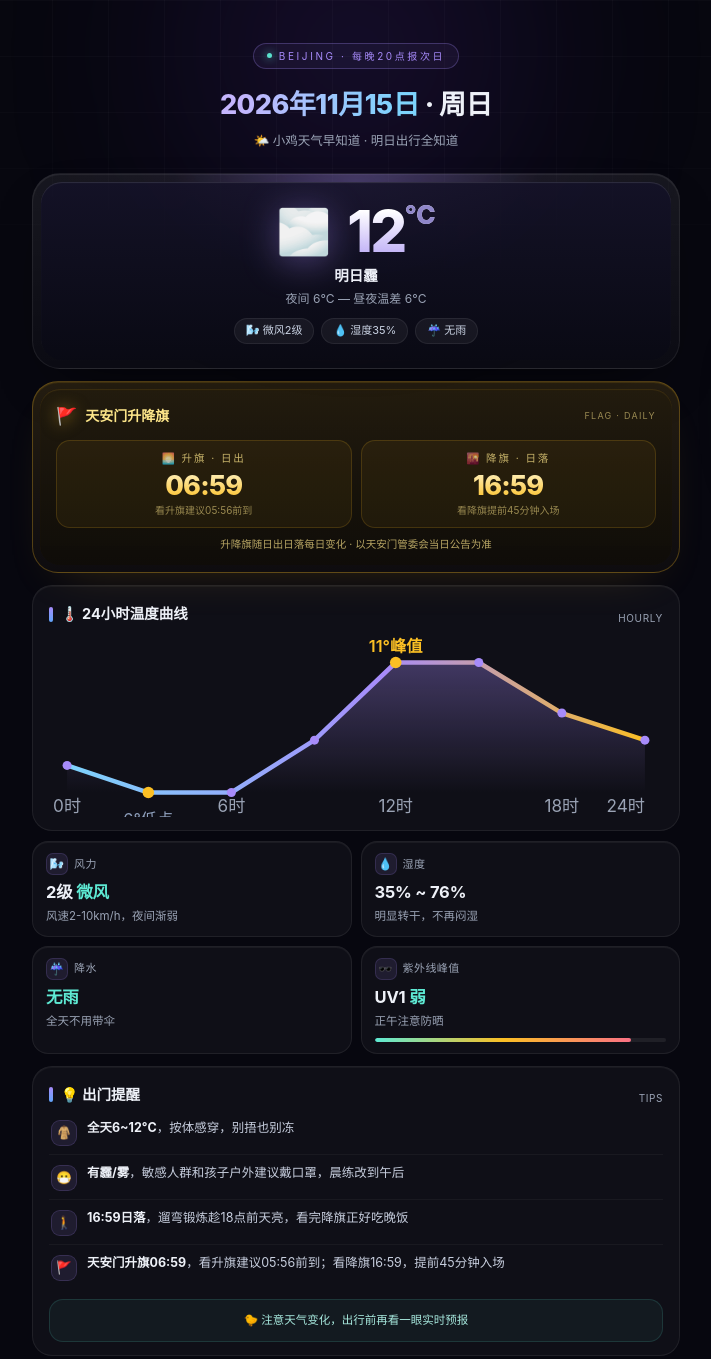
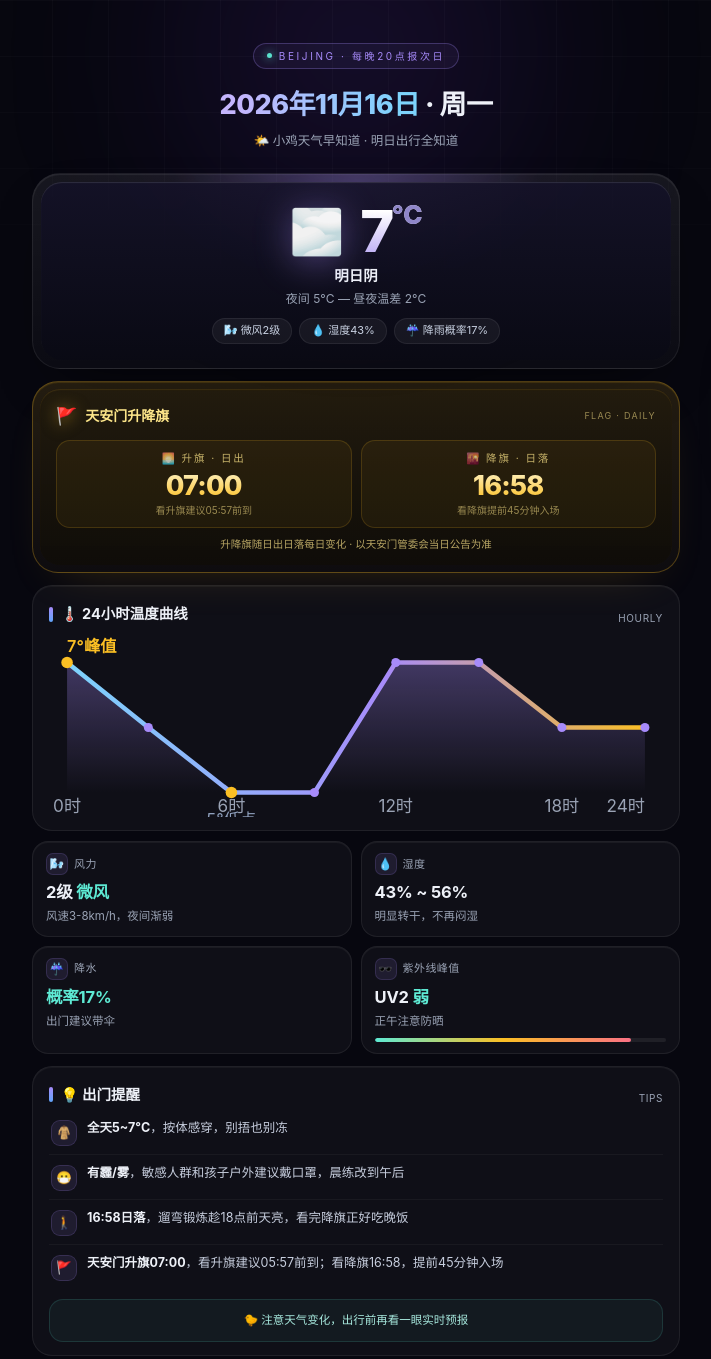
Before and after one commit to hongkongdxk123-jpg/hongkongdxk123-jpg.github.io, a plain HTML site: page weather/index.html in a window 1280 px wide. Shown: the top 1359 px of the page, without its empty margins (284-995 px from the left). Drawn offline with Linux system fonts and the light colour scheme.

Commit message:
weather 2026-11-16 (script)

```diff
--- a/weather/index.html
+++ b/weather/index.html
@@ -3,7 +3,7 @@
 <head>
 <meta charset="UTF-8">
 <meta name="viewport" content="width=device-width, initial-scale=1.0">
-<title>小鸡天气早知道 · 2026年11月15日</title>
+<title>小鸡天气早知道 · 2026年11月16日</title>
 <style>
 *{margin:0;padding:0;box-sizing:border-box}
 :root{
@@ -102,7 +102,7 @@ footer .lnk{color:#7c86a0;text-decoration:none}
 
 <header>
 <div class="eyebrow"><span class="dot"></span>BEIJING · 每晚20点报次日</div>
-<h1><span class="date">2026年11月15日</span> · 周日</h1>
+<h1><span class="date">2026年11月16日</span> · 周一</h1>
 <div class="subline">🌤️ 小鸡天气早知道 · 明日出行全知道</div>
 </header>
 
@@ -111,12 +111,12 @@ footer .lnk{color:#7c86a0;text-decoration:none}
 <div class="hero-inner">
 <div class="hero-row">
 <div class="hero-icon">🌫️</div>
-<div class="hero-temp">12<span class="deg">°C</span></div>
+<div class="hero-temp">7<span class="deg">°C</span></div>
 </div>
-<div class="hero-desc">明日霾</div>
-<div class="hero-range">夜间 6°C — 昼夜温差 6°C</div>
+<div class="hero-desc">明日阴</div>
+<div class="hero-range">夜间 5°C — 昼夜温差 2°C</div>
 <div class="hero-tags">
-<span class="tag">🌬️ 微风2级</span><span class="tag">💧 湿度35%</span><span class="tag">☔ 无雨</span>
+<span class="tag">🌬️ 微风2级</span><span class="tag">💧 湿度43%</span><span class="tag">☔ 降雨概率17%</span>
 </div>
 </div>
 </div>
@@ -127,8 +127,8 @@ footer .lnk{color:#7c86a0;text-decoration:none}
 <div class="flag-note">FLAG · DAILY</div>
 </div>
 <div class="flag-times">
-<div class="flag-t"><div class="lab">🌅 升旗 · 日出</div><div class="t">06:59</div><div class="s">看升旗建议05:56前到</div></div>
-<div class="flag-t"><div class="lab">🌇 降旗 · 日落</div><div class="t">16:59</div><div class="s">看降旗提前45分钟入场</div></div>
+<div class="flag-t"><div class="lab">🌅 升旗 · 日出</div><div class="t">07:00</div><div class="s">看升旗建议05:57前到</div></div>
+<div class="flag-t"><div class="lab">🌇 降旗 · 日落</div><div class="t">16:58</div><div class="s">看降旗提前45分钟入场</div></div>
 </div>
 <div class="flag-tip">升降旗随日出日落每日变化 · 以天安门管委会当日公告为准</div>
 </div></div>
@@ -144,34 +144,34 @@ footer .lnk{color:#7c86a0;text-decoration:none}
 <linearGradient id="tg" x1="0" y1="0" x2="0" y2="1"><stop offset="0%" stop-color="#a78bfa" stop-opacity=".33"/><stop offset="100%" stop-color="#a78bfa" stop-opacity="0"/></linearGradient>
 <linearGradient id="lg" x1="0" y1="0" x2="1" y2="0"><stop offset="0%" stop-color="#7dd3fc"/><stop offset="55%" stop-color="#a78bfa"/><stop offset="100%" stop-color="#fbbf24"/></linearGradient>
 </defs>
-<path d="M10,75 L55,90 L101,90 L147,61 L192,18 L238,18 L284,46 L330,61 L330,90 L10,90 Z" fill="url(#tg)"/>
-<polyline points="10,75 55,90 101,90 147,61 192,18 238,18 284,46 330,61" fill="none" stroke="url(#lg)" stroke-width="2.5" stroke-linecap="round" stroke-linejoin="round"/>
-<circle cx="10" cy="75" r="2.5" fill="#a78bfa"/><circle cx="55" cy="90" r="3.2" fill="#fbbf24"/><circle cx="101" cy="90" r="2.5" fill="#a78bfa"/><circle cx="147" cy="61" r="2.5" fill="#a78bfa"/><circle cx="192" cy="18" r="3.2" fill="#fbbf24"/><circle cx="238" cy="18" r="2.5" fill="#a78bfa"/><circle cx="284" cy="46" r="2.5" fill="#a78bfa"/><circle cx="330" cy="61" r="2.5" fill="#a78bfa"/>
+<path d="M10,18 L55,54 L101,90 L147,90 L192,18 L238,18 L284,54 L330,54 L330,90 L10,90 Z" fill="url(#tg)"/>
+<polyline points="10,18 55,54 101,90 147,90 192,18 238,18 284,54 330,54" fill="none" stroke="url(#lg)" stroke-width="2.5" stroke-linecap="round" stroke-linejoin="round"/>
+<circle cx="10" cy="18" r="3.2" fill="#fbbf24"/><circle cx="55" cy="54" r="2.5" fill="#a78bfa"/><circle cx="101" cy="90" r="3.2" fill="#fbbf24"/><circle cx="147" cy="90" r="2.5" fill="#a78bfa"/><circle cx="192" cy="18" r="2.5" fill="#a78bfa"/><circle cx="238" cy="18" r="2.5" fill="#a78bfa"/><circle cx="284" cy="54" r="2.5" fill="#a78bfa"/><circle cx="330" cy="54" r="2.5" fill="#a78bfa"/>
 <text class="tick" x="10" y="101" text-anchor="middle">0时</text>
 <text class="tick" x="101" y="101" text-anchor="middle">6时</text>
 <text class="tick" x="192" y="101" text-anchor="middle">12时</text>
 <text class="tick" x="284" y="101" text-anchor="middle">18时</text>
 <text class="tick" x="330" y="101" text-anchor="end">24时</text>
-<text x="192" y="12" text-anchor="middle" font-size="9" fill="#fbbf24" font-weight="600">11°峰值</text>
-<text x="55" y="108" text-anchor="middle" font-size="9" fill="#8fa0bd">6°低点</text>
+<text x="10" y="12" text-anchor="start" font-size="9" fill="#fbbf24" font-weight="600">7°峰值</text>
+<text x="101" y="108" text-anchor="middle" font-size="9" fill="#8fa0bd">5°低点</text>
 </svg>
 </div>
 </section>
 
 <div class="grid">
-<div class="cell"><div class="k"><span class="ic">🌬️</span>风力</div><div class="v">2级 <em>微风</em></div><div class="d">风速2-10km/h，夜间渐弱</div></div>
-<div class="cell"><div class="k"><span class="ic">💧</span>湿度</div><div class="v">35% ~ 76%</div><div class="d">明显转干，不再闷湿</div></div>
-<div class="cell"><div class="k"><span class="ic">☔</span>降水</div><div class="v"><em>无雨</em></div><div class="d">全天不用带伞</div></div>
-<div class="cell"><div class="k"><span class="ic">🕶️</span>紫外线峰值</div><div class="v">UV1 <em>弱</em></div><div class="d">正午注意防晒<div class="uv-bar"><div class="uv-fill"></div></div></div></div>
+<div class="cell"><div class="k"><span class="ic">🌬️</span>风力</div><div class="v">2级 <em>微风</em></div><div class="d">风速3-8km/h，夜间渐弱</div></div>
+<div class="cell"><div class="k"><span class="ic">💧</span>湿度</div><div class="v">43% ~ 56%</div><div class="d">明显转干，不再闷湿</div></div>
+<div class="cell"><div class="k"><span class="ic">☔</span>降水</div><div class="v"><em>概率17%</em></div><div class="d">出门建议带伞</div></div>
+<div class="cell"><div class="k"><span class="ic">🕶️</span>紫外线峰值</div><div class="v">UV2 <em>弱</em></div><div class="d">正午注意防晒<div class="uv-bar"><div class="uv-fill"></div></div></div></div>
 </div>
 
 <section>
 <div class="chart-head"><div class="sec-title"><span class="bar"></span>💡 出门提醒</div><div class="chart-note">TIPS</div></div>
 <div class="tips">
-<div class="tip d1"><div class="e">🧥</div><p><b>全天6~12°C</b>，按体感穿，别捂也别冻</p></div>
+<div class="tip d1"><div class="e">🧥</div><p><b>全天5~7°C</b>，按体感穿，别捂也别冻</p></div>
 <div class="tip d2"><div class="e">😷</div><p><b>有霾/雾</b>，敏感人群和孩子户外建议戴口罩，晨练改到午后</p></div>
-<div class="tip d3"><div class="e">🚶</div><p><b>16:59日落</b>，遛弯锻炼趁18点前天亮，看完降旗正好吃晚饭</p></div>
-<div class="tip d4"><div class="e">🚩</div><p><b>天安门升旗06:59</b>，看升旗建议05:56前到；看降旗16:59，提前45分钟入场</p></div>
+<div class="tip d3"><div class="e">🚶</div><p><b>16:58日落</b>，遛弯锻炼趁18点前天亮，看完降旗正好吃晚饭</p></div>
+<div class="tip d4"><div class="e">🚩</div><p><b>天安门升旗07:00</b>，看升旗建议05:57前到；看降旗16:58，提前45分钟入场</p></div>
 </div>
 <div class="foot">🐤 注意天气变化，出行前再看一眼实时预报</div>
 </section>
```
